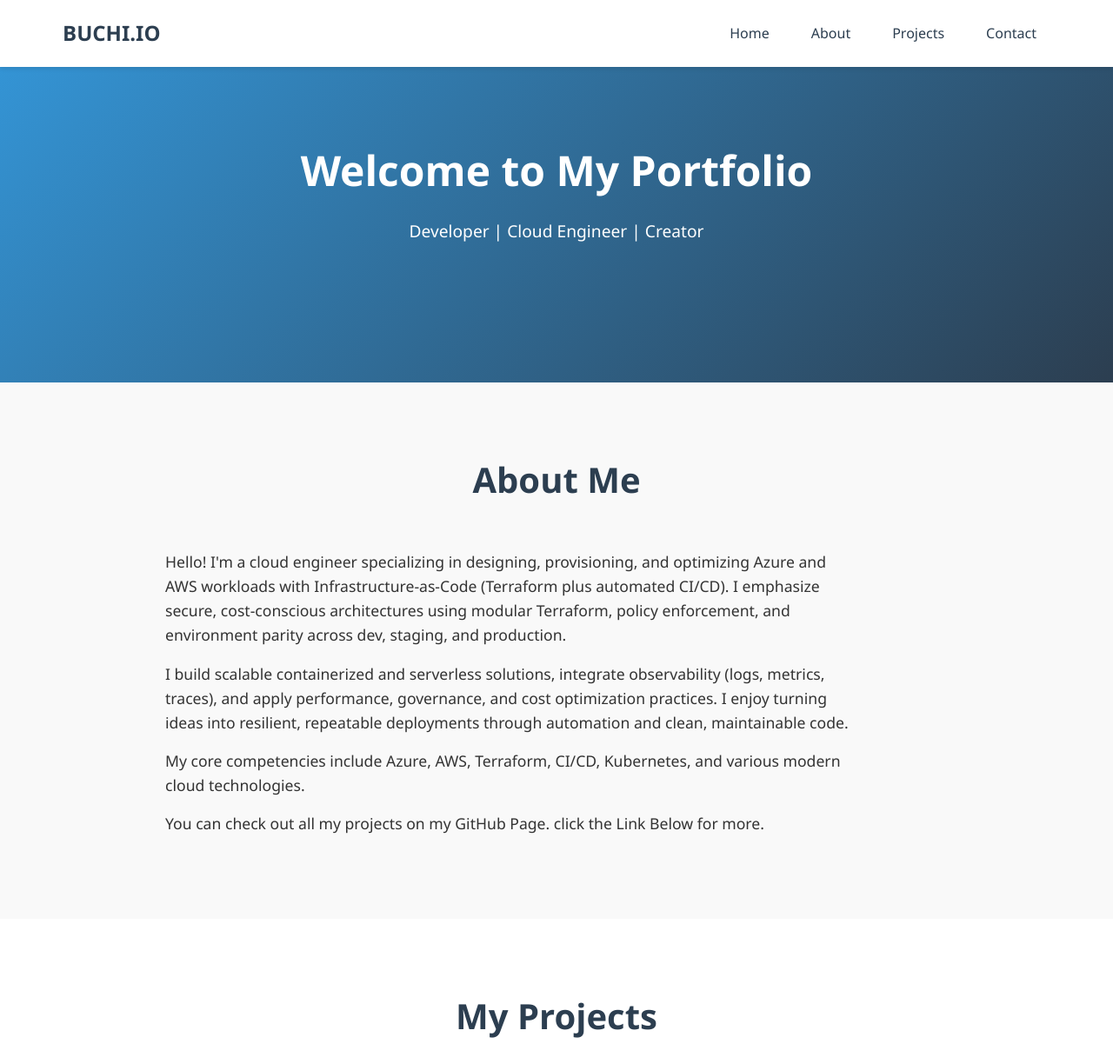
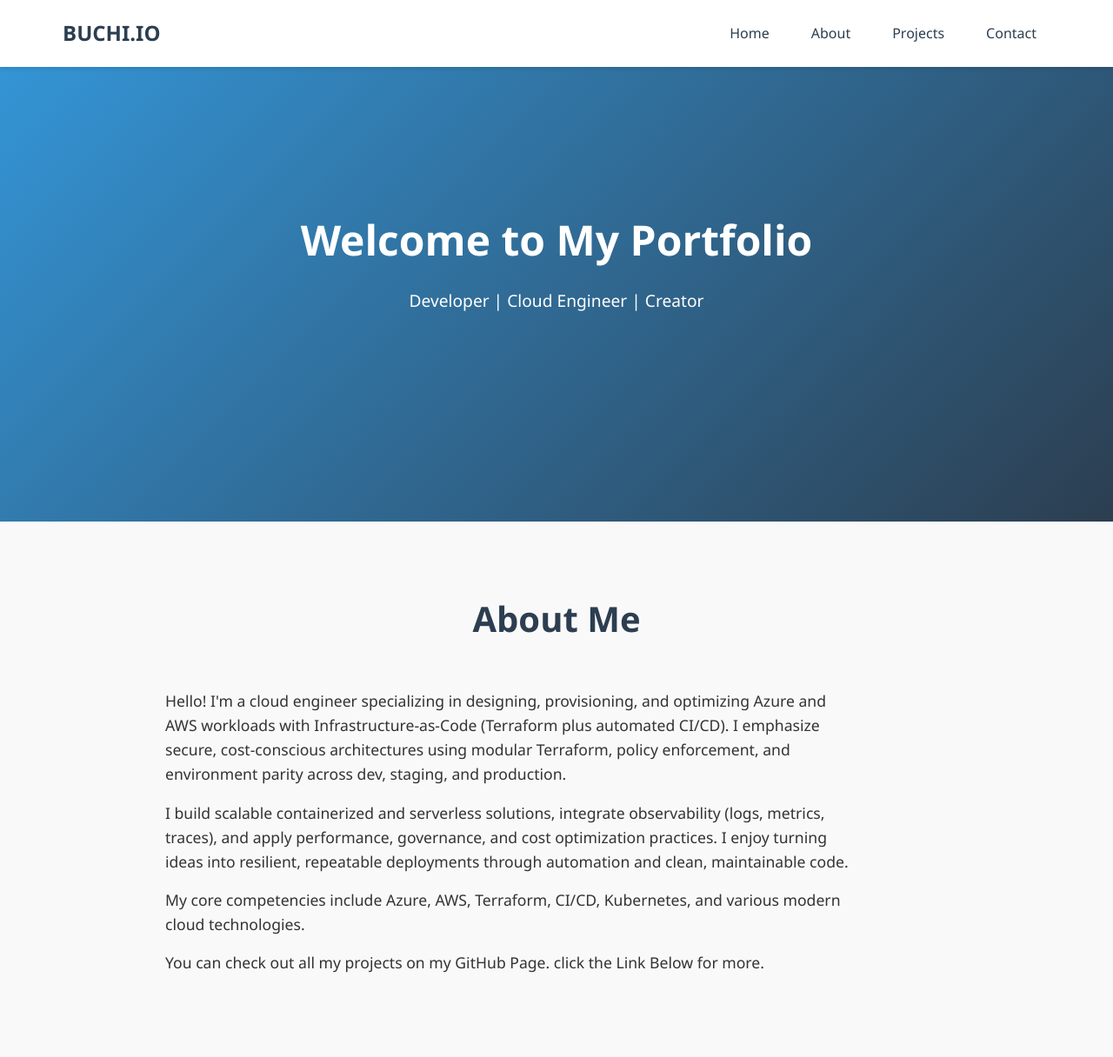
Before and after one commit to iBrid/my_webpage, a PHP site: page / in a window 1280 px wide. Shown: the top 1216 px of the page at 87% size. Run offline with PHP 8.4, Linux system fonts and the light colour scheme.

```diff
--- a/styles.css
+++ b/styles.css
@@ -179,7 +179,7 @@ nav ul li a:hover {
 
 /* Hero Section */
 .hero {
-    min-height: 55vh;
+    min-height: 75vh;
     background: linear-gradient(135deg, var(--primary-color), var(--secondary-color));
     display: flex;
     align-items: center;
```
